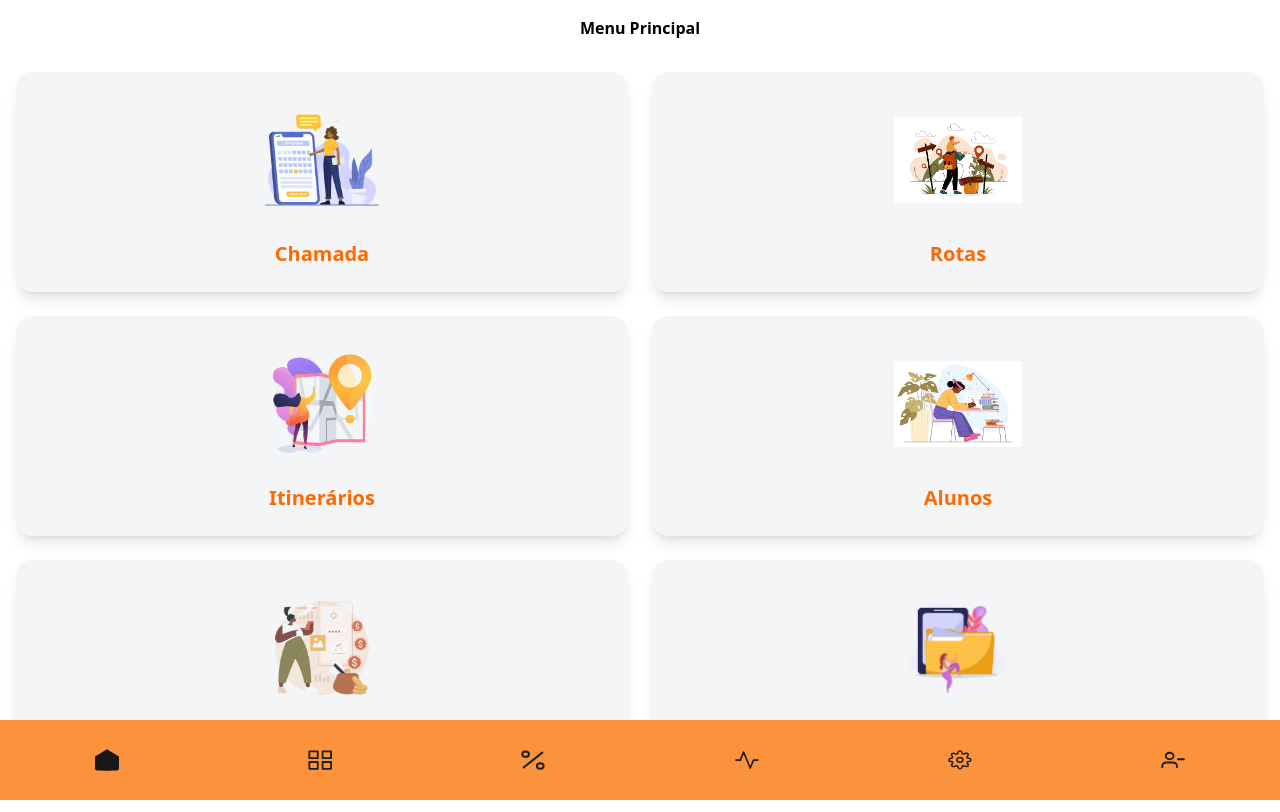
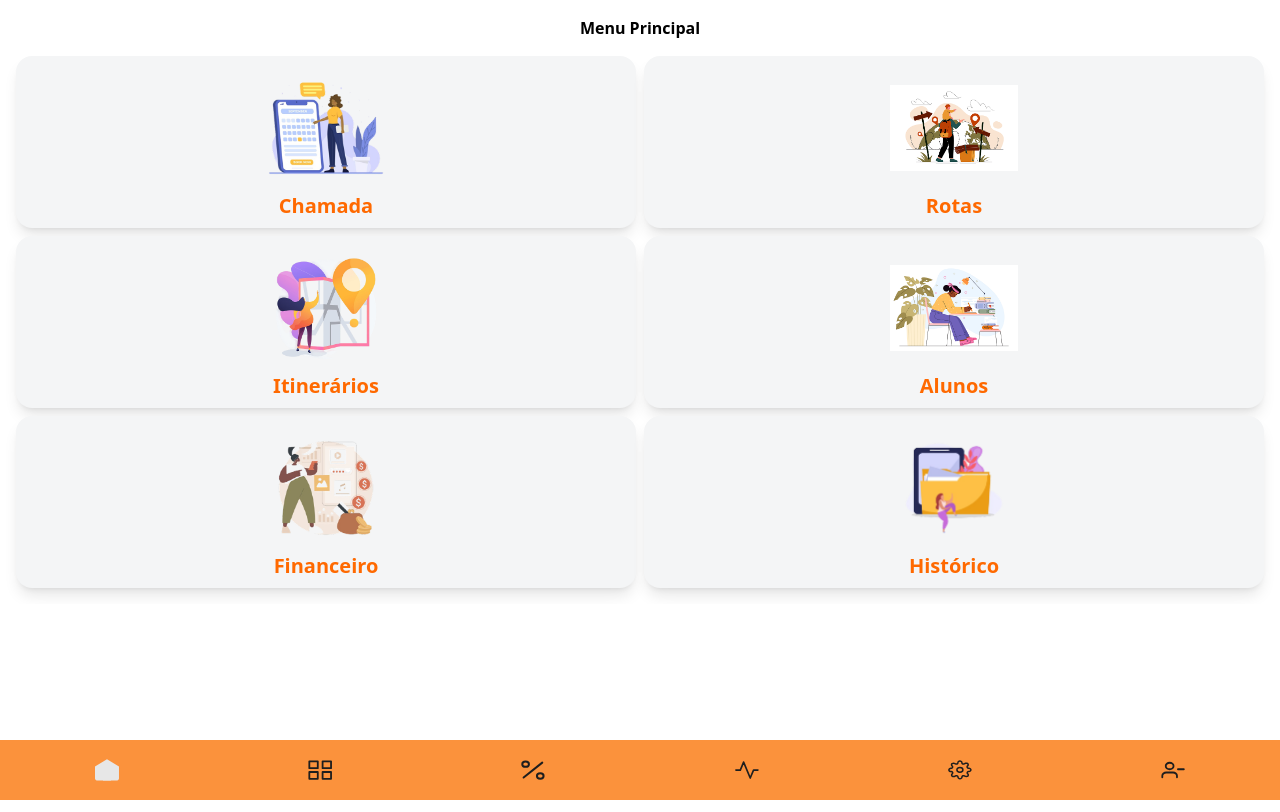
Before and after one commit to project-safeway/front-end, a React (Vite) app: page /menu in a window 1280 px wide. Built offline with nearby package versions, Linux system fonts and the light colour scheme.

Commit message:
feat: navegação entre as páginas

```diff
--- a/src/App.jsx
+++ b/src/App.jsx
@@ -2,8 +2,14 @@ import { BrowserRouter, Routes, Route, Navigate, useNavigate } from 'react-route
 import { LoginForm }  from './components/LoginForm';
 import { Menu }  from './components/Menu';
 import { Register } from './components/Register';
-import { Tabela } from './components/Tabela';
+import { Chamada } from './components/Chamada';
 import { CadastroAluno } from './components/CadastroAluno';
+import { Financeiro } from './components/Financeiro';
+import { Rotas } from './components/Rotas';
+import { Configuracoes } from './components/Configuracoes';
+import { Itinerarios } from './components/itinerarios';
+import { Alunos } from './components/Alunos';
+import { Historico } from './components/Historico';
 
 function isLoggedIn() {
   return true;
@@ -13,27 +19,62 @@ function PrivateRoute({ children }) {
   return isLoggedIn() ? children : <Navigate to="/login" />;
 }
 
-const tabelaCabecalho = ["Coluna 1", "Coluna 2", "Coluna 3"];
-const tabelaDados = [
-  [1, 2, 3, 'AUSENTE'],
-  [4, 5, 6, 'PRESENTE']
-];
-
 function App() {
   return (
     <BrowserRouter>
       <Routes>
         <Route path="/login" element={<LoginForm />} />
         <Route path="/register" element={<Register />} />
+
         <Route path="/menu" element={
           <PrivateRoute>
             <Menu />
           </PrivateRoute>
         } />
+
+        <Route path="/chamada" element={
+          <PrivateRoute>
+            <Chamada />
+          </PrivateRoute>
+        } />
+
+        <Route path="/financeiro" element={
+          <PrivateRoute>
+            <Financeiro />
+          </PrivateRoute>
+        } />
+
+        <Route path="/rotas" element={
+          <PrivateRoute>
+            <Rotas />
+          </PrivateRoute>
+        } />
+
+        <Route path="/configuracoes" element={
+          <PrivateRoute>
+            <Configuracoes />
+          </PrivateRoute>
+        } />
+
+        <Route path="/itinerarios" element={
+          <PrivateRoute>
+            <Itinerarios />
+          </PrivateRoute>
+        } />
+
+        <Route path="/alunos" element={
+          <PrivateRoute>
+            <Alunos />
+          </PrivateRoute>
+        } />
+
+        <Route path="/historico" element={
+          <PrivateRoute>
+            <Historico />
+          </PrivateRoute>
+        } />
+
         <Route path="*" element={<Navigate to={isLoggedIn() ? "/menu" : "/login"} />} />
-        <Route path='/tabela' element={
-          <Tabela cabecalho={tabelaCabecalho} dados={tabelaDados} status={true} />
-        } />
         <Route path="/alunos" element={<CadastroAluno />} />
       </Routes>
     </BrowserRouter>
--- /dev/null
+++ b/src/components/Alunos.jsx
@@ -0,0 +1,10 @@
+import { Navbar } from "./Navbar";
+
+export function Alunos() {
+    return (
+        <div>
+            <h1>Alunos</h1>
+            <Navbar />
+        </div>
+    );
+}
--- a/src/components/Cards.jsx
+++ b/src/components/Cards.jsx
@@ -1,9 +1,15 @@
+import { useLocation, useNavigate } from "react-router-dom";
+
 export function Cards(props) {
+    const location = useLocation();
+    const navigate = useNavigate();
+
     return (
-        <div className="bg-white rounded-2xl shadow-lg flex flex-col items-center p-6 transition hover:scale-105 cursor-pointer"
-        onClick={props.onClick}
+        <div
+            className="bg-white max-h-45 rounded-2xl shadow-lg flex flex-col items-center p-2 transition hover:scale-102 cursor-pointer"
+            onClick={() => navigate(`/${props.navegarPara}`)}
         >
-            <img src={props.img} alt={props.label} className="w-32 h-32 object-contain mb-4" />
+            <img src={props.img} alt={props.label} className="w-32 h-32 object-contain" />
             <span className="text-orange-500 font-bold text-xl">{props.label}</span>
         </div>
     );
--- /dev/null
+++ b/src/components/Chamada.jsx
@@ -0,0 +1,10 @@
+import { Navbar } from "./Navbar";
+
+export function Chamada() {
+    return (
+        <div>
+            <h1>Chamada</h1>
+            <Navbar />
+        </div>
+    );
+}
--- /dev/null
+++ b/src/components/Configuracoes.jsx
@@ -0,0 +1,10 @@
+import { Navbar } from "./Navbar";
+
+export function Configuracoes() {
+    return (
+        <div>
+            <h1>Configurações</h1>
+            <Navbar />
+        </div>
+    );
+}
--- /dev/null
+++ b/src/components/Financeiro.jsx
@@ -0,0 +1,10 @@
+import { Navbar } from "./Navbar";
+
+export function Financeiro() {
+    return (
+        <div>
+            <h1>Financeiro</h1>
+            <Navbar />
+        </div>
+    );
+}
--- /dev/null
+++ b/src/components/Historico.jsx
@@ -0,0 +1,10 @@
+import { Navbar } from "./Navbar";
+
+export function Historico() {
+    return (
+        <div>
+            <h1>Histórico</h1>
+            <Navbar />
+        </div>
+    );
+}
--- /dev/null
+++ b/src/components/Itinerarios.jsx
@@ -0,0 +1,10 @@
+import { Navbar } from "./Navbar";
+
+export function Itinerarios() {
+    return (
+        <div>
+            <h1>Itinerários</h1>
+            <Navbar />
+        </div>
+    );
+}
--- a/src/components/Menu.jsx
+++ b/src/components/Menu.jsx
@@ -8,17 +8,13 @@ export function Menu(){
     return (
         <div className="justify-center">
             <h1 className="text-center font-bold mt-4">Menu Principal</h1>
-            <div className="grid grid-cols-2 gap-6 px-4 py-8">
-                <Cards img="/chamada.png" label="Chamada" />
-                <Cards img="/rotas.png" label="Rotas" />
-                <Cards img="/itinerarios.png" label="Itinerários" />
-
-                <Cards img="/alunos.png" label="Alunos"
-                onClick={() => navigate('/alunos')}
-                />
-
-                <Cards img="/financeiro.png" label="Financeiro" />
-                <Cards img="/historico.png" label="Histórico" />
+            <div className="grid grid-cols-2 gap-2 px-4 py-4 mb-16 max-h-[calc(100vh-4rem)] overflow-y-auto">
+                <Cards img="/chamada.png" label="Chamada" navegarPara="chamada" />
+                <Cards img="/rotas.png" label="Rotas" navegarPara="rotas" />
+                <Cards img="/itinerarios.png" label="Itinerários" navegarPara="itinerarios" />
+                <Cards img="/alunos.png" label="Alunos" navegarPara="alunos" />
+                <Cards img="/financeiro.png" label="Financeiro" navegarPara="financeiro" />
+                <Cards img="/historico.png" label="Histórico" navegarPara="historico" />
             </div>
             <Navbar />
         </div>
--- a/src/components/Navbar.jsx
+++ b/src/components/Navbar.jsx
@@ -1,12 +1,32 @@
+import { useLocation, useNavigate } from "react-router-dom";
+
 export function Navbar() {
+  const location = useLocation();
+  const navigate = useNavigate();
+
+  const navItems = [
+    { path: "/menu", icon: "/home.svg", alt: "home" },
+    { path: "/chamada", icon: "/grid.svg", alt: "grid" },
+    { path: "/financeiro", icon: "/percent.svg", alt: "percent" },
+    { path: "/rotas", icon: "/activity.svg", alt: "activity" },
+    { path: "/configuracoes", icon: "/settings.svg", alt: "settings" },
+    { path: "/login", icon: "/userMinus.svg", alt: "userMinus" },
+  ];
+
   return (
-    <nav className="fixed bottom-0 left-0 w-full bg-orange h-20 flex justify-around items-center z-50">
-      <button><img src="/home.svg" alt="home" className="w-6 h-6" /></button>
-      <button><img src="/grid.svg" alt="grid" className="w-6 h-6" /></button>
-      <button><img src="/percent.svg" alt="percent" className="w-6 h-6" /></button>
-      <button><img src="/activity.svg" alt="activity" className="w-6 h-6" /></button>
-      <button><img src="/settings.svg" alt="settings" className="w-6 h-6" /></button>
-      <button><img src="/userMinus.svg" alt="userMinus" className="w-6 h-6" /></button>
+    <nav className="fixed bottom-0 left-0 w-full bg-orange h-15 flex justify-around items-center z-50">
+      {navItems.map((item) => (
+        <button
+          key={item.path}
+          onClick={() => navigate(item.path)}
+        >
+          <img
+            src={item.icon}
+            alt={item.alt}
+            className={`w-6 h-6 ${location.pathname === item.path ? "filter invert" : ""}`}
+          />
+        </button>
+      ))}
     </nav>
   );
 }
--- /dev/null
+++ b/src/components/Rotas.jsx
@@ -0,0 +1,10 @@
+import { Navbar } from "./Navbar";
+
+export function Rotas() {
+    return (
+        <div>
+            <h1>Rotas</h1>
+            <Navbar />
+        </div>
+    );
+}
```
